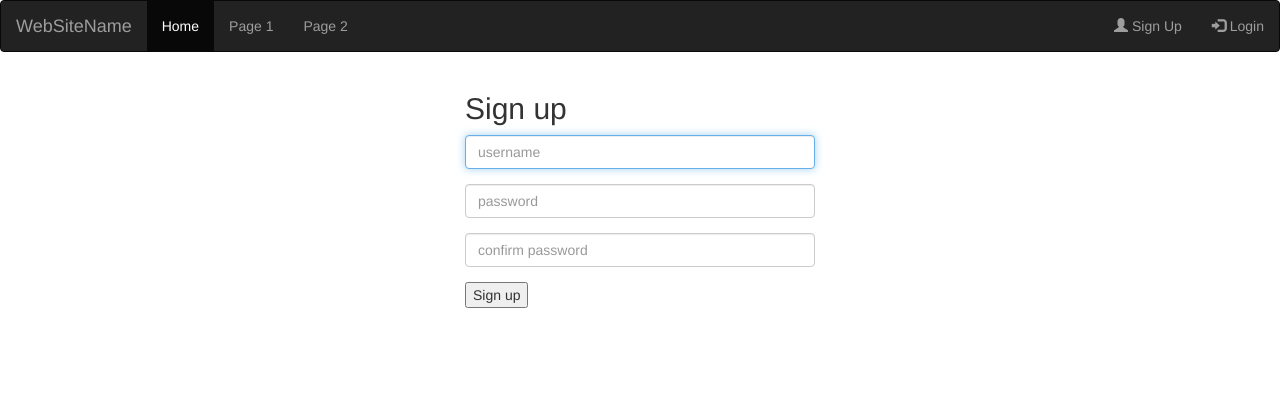
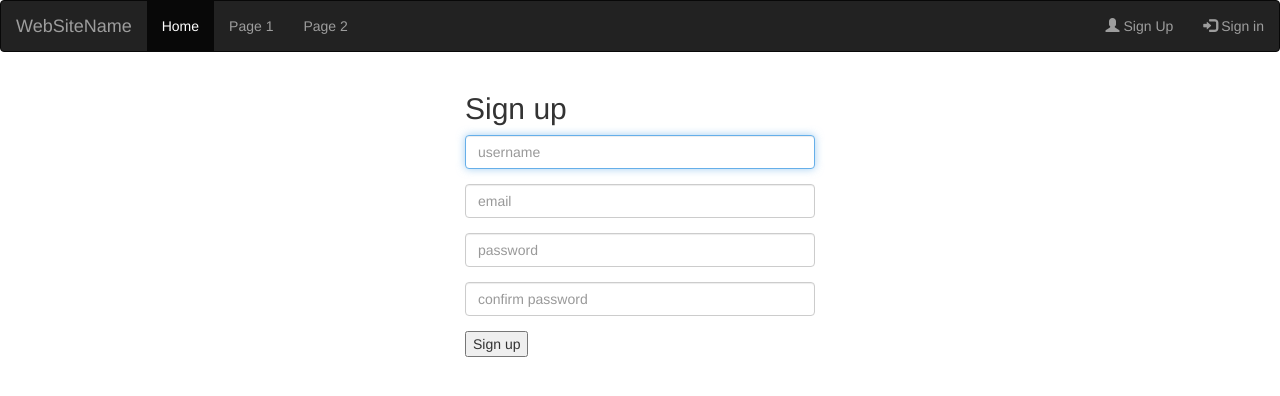
Before and after one commit to macymuhia/IP_vibes, a Django app: page /signup in a window 1280 px wide. Shown: the top 396 px of the page. Run offline with Django 3.2, Linux system fonts and the light colour scheme; some libraries are stand-ins or nearby versions.

Commit message:
Add email to signup fields

```diff
--- /dev/null
+++ b/vibes/forms.py
@@ -0,0 +1,13 @@
+from django import forms
+from django.contrib.auth.forms import UserCreationForm
+from django.contrib.auth.models import User
+
+
+class SignUpForm(UserCreationForm):
+
+    email = forms.EmailField(
+        max_length=254, help_text='Required. Inform a valid email address.')
+
+    class Meta:
+        model = User
+        fields = ('username', 'email', 'password1', 'password2', )
--- a/vibes/templates/navbar.html
+++ b/vibes/templates/navbar.html
@@ -9,8 +9,13 @@
             <li><a href="#">Page 2</a></li>
         </ul>
         <ul class="nav navbar-nav navbar-right">
+            {% if user.is_authenticated %}
+            <li><a href="{% url 'logout' %}"><span class="glyphicon glyphicon-log-out"></span> Sign out</a></li>
+            {% else %}
             <li><a href="{% url 'signup' %}"><span class="glyphicon glyphicon-user"></span> Sign Up</a></li>
-            <li><a href="{% url 'login' %}"><span class="glyphicon glyphicon-log-in"></span> Login</a></li>
+            <li><a href="{% url 'login' %}"><span class="glyphicon glyphicon-log-in"></span> Sign in</a></li>
+            {% endif %}
+
         </ul>
     </div>
 </nav>
--- a/vibes/templates/registration/signup.html
+++ b/vibes/templates/registration/signup.html
@@ -8,6 +8,10 @@
         <div class="form-group">
             {% render_field form.username class="form-control" placeholder='username' %}
             <p style="color: red">{{form.username.errors}}</p>
+        </div>
+        <div class="form-group">
+            {% render_field form.email class="form-control" placeholder='email' %}
+            <p style="color: red">{{form.email.errors}}</p>
         </div>
         <div class="form-group">
             {% render_field form.password1 class="form-control" placeholder='password' %}
--- a/vibes/views.py
+++ b/vibes/views.py
@@ -2,6 +2,7 @@ from django.shortcuts import render
 from django.contrib.auth import login, authenticate
 from django.contrib.auth.forms import UserCreationForm
 from django.shortcuts import render, redirect
+from .forms import SignUpForm
 
 # Create your views here.
 
@@ -12,7 +13,7 @@ def home(request):
 
 def signup(request):
     if request.method == 'POST':
-        form = UserCreationForm(request.POST)
+        form = SignUpForm(request.POST)
         if form.is_valid():
             form.save()
             username = form.cleaned_data.get('username')
@@ -21,7 +22,7 @@ def signup(request):
             login(request, user)
             return redirect('login')
     else:
-        form = UserCreationForm()
+        form = SignUpForm()
     return render(request, 'registration/signup.html', {'form': form})
 
 
```
Also changed, not shown: db.sqlite3.
